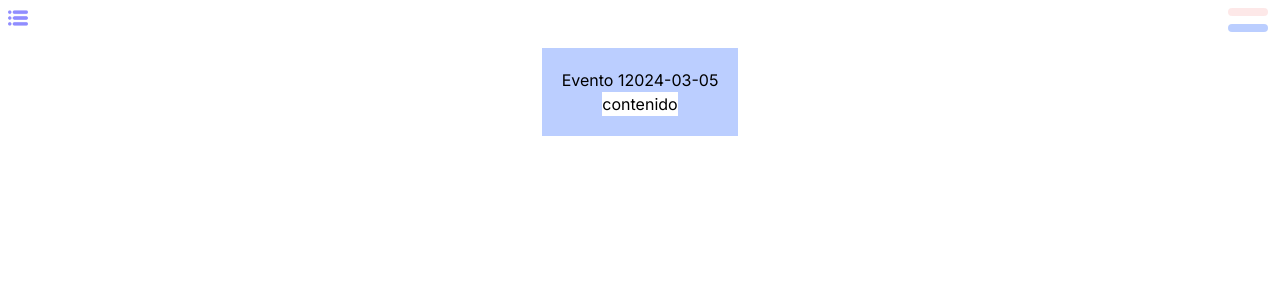
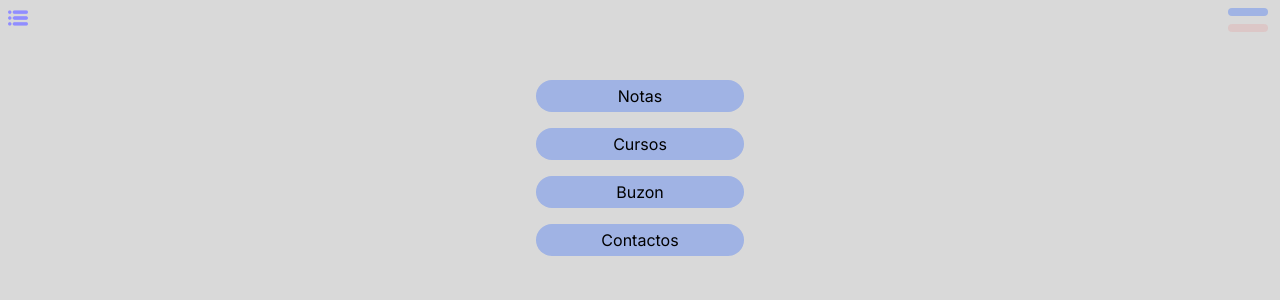
Before and after one commit to KevinG090/proyectoSena.github.io, a Next.js app: page /pages/main in a window 1280 px wide. Both pictures are taken after a click on the picture 18 px from the left and 18 px from the top of the page. Shown: the top 300 px of the page. Built offline with nearby package versions, Linux system fonts and the light colour scheme.

Commit message:
feat: create sidebar basic and event components

```diff
--- a/src/app/components/Events/page.tsx
+++ b/src/app/components/Events/page.tsx
@@ -2,16 +2,16 @@
 
 export default function Event({item = "",fecha = "",contenido = ""}) {
   return (
-    <div className="flex flex-col bg-backg-container-blue place-items-center p-5">
+    <div className="relative flex flex-col bg-backg-container-blue rounded-inputs p-3 w-48 mt-3">
 
-        <div className="flex relative ">
-            <h5 className="place-items-left">{item}</h5>
-            <h5 className="place-items-rigth">{fecha}</h5>
+      <div className="relative flex flex-row place-items-center justify-between">
+        <h5 className="relative place-items-left text-xs">{item}</h5>
+        <h5 className="relative place-items-rigth text-dates">{fecha}</h5>
         </div>
 
-        <div className="flex bg-background-main-page place-items-center justify-between">
-            <div className="flex relative">
-                <h5>{contenido}</h5>
+      <div className="flex flex-col bg-background-main-page place-items-center justify-center rounded mt-2 h-16 ">
+        <div className="flex flex-col relative place-items-center">
+          <h5 className="flex text-center md:text-center text-xs">{contenido}</h5>
             </div>
         </div>
     </div>
--- a/src/app/components/Navbar/page.tsx
+++ b/src/app/components/Navbar/page.tsx
@@ -1,30 +1,42 @@
+'use client';
+
 import Image from "next/image";
 import { useRouter } from 'next/navigation'
+import Sidebar from "../Sidebar/page";
+import { useCallback, useState } from "react";
 
 export default function Navbar() {
   const router = useRouter()
 
-  return <div className="flex mb-12" >
+  const [sidebarOpen, setSidebarOpen] = useState(false);
+
+  const showSidebar = useCallback(()=>{
+    setSidebarOpen(!sidebarOpen)
+  },[sidebarOpen])
+
+  return (
+  <div className="flex mb-12" >
+    <Sidebar isSidebarOpen={sidebarOpen ?? false} />
     <Image
-      className="cursor-pointer absolute top-2 left-2"
+      className="cursor-pointer absolute top-2 left-2 z-50"
       src="/menu.png"
       alt="welcome"
       width={20}
       height={20}
       priority
-      onClick={() => console.log("click")}
+      onClick={() => showSidebar()}
     />
     <button
-      className="absolute bg-backg-inputs-red rounded-inputs py-1 px-5 right-3 top-2"
-      onClick={() => router.push('/pages/main')}
-    >{/* Inicio */}
-    </button>
-
-    <button
-      className="absolute bg-backg-inputs-submit rounded-inputs py-1 px-5 right-3 top-6"
+      className="absolute bg-backg-inputs-red rounded-inputs py-1 px-5 right-3 top-6 z-50"
       onClick={() => router.push('/')}
     >{/* Cerrar Sesión */}
     </button>
 
+    <button
+      className="absolute bg-backg-inputs-submit rounded-inputs py-1 px-5 right-3 top-2 z-50"
+      onClick={() => router.push('/pages/main')}
+    >{/* Inicio */}
+    </button>
   </div>
+  )
 }
--- /dev/null
+++ b/src/app/components/Sidebar/page.tsx
@@ -0,0 +1,41 @@
+import Image from "next/image";
+import { useRouter } from 'next/navigation'
+import { useEffect, useState } from "react";
+
+export default function Sidebar({isSidebarOpen = false}) {
+  const router = useRouter()
+
+  return (
+    <div className={`flex flex-col absolute justify-beetwen place-items-center  bg-backg-container-gray ${isSidebarOpen ? '': 'hidden'} gap-4 top-0 left-0 w-full h-full z-40 `}>
+      {/* <Image
+        className="cursor-pointer z-50"
+        src="/undraw_Profile_pic_re_iwgo.png"
+        alt="welcome"
+        width={20}
+        height={20}
+        priority
+        onClick={() => router.push('/pages/main')}
+      /> */}
+        <button
+          className="flex justify-center place-items-center text-center bg-backg-container-blue rounded-inputs py-1 px-5 mt-20 w-52"
+          onClick={() => router.push('/pages/notas')}
+        >Notas
+        </button>
+        <button
+          className="flex justify-center bg-backg-container-blue rounded-inputs  py-1 px-5 w-52"
+          onClick={() => router.push('/pages/cursos')}
+        >Cursos
+        </button>
+        <button
+          className="flex justify-center bg-backg-container-blue rounded-inputs  py-1 px-5 w-52"
+          onClick={() => router.push('/pages/buzon')}
+        >Buzon
+        </button>
+        <button
+          className="flex justify-center bg-backg-container-blue rounded-inputs  py-1 px-5 w-52"
+          onClick={() => router.push('/pages/contactos')}
+        >Contactos
+        </button>
+    </div>
+  )
+}
--- a/src/app/globals.css
+++ b/src/app/globals.css
@@ -9,6 +9,7 @@
   --backg-inputs-submit: #044AFF45;
   --backg-inputs-red: #EE545422;
   --backg-container-blue: #044AFF45;
+  --backg-container-gray: #D9D9D9;
   --background-start-rgb: 214, 219, 220;
   --background-end-rgb: 255, 255, 255;
   --border-radius-input: 20px
--- /dev/null
+++ b/src/app/pages/buzon/page.tsx
@@ -0,0 +1,7 @@
+import Navbar from "@/app/components/Navbar/page";
+
+export default function page() {
+    return (
+      <div><Navbar/>Buzon</div>
+    )
+  }
--- /dev/null
+++ b/src/app/pages/contactos/page.tsx
@@ -0,0 +1,6 @@
+import Navbar from "@/app/components/Navbar/page";
+export default function page() {
+  return (
+    <div><Navbar/>Contactos</div>
+  )
+}
--- /dev/null
+++ b/src/app/pages/cursos/page.tsx
@@ -0,0 +1,6 @@
+import Navbar from "@/app/components/Navbar/page";
+export default function page() {
+    return (
+      <div><Navbar/>Cursos</div>
+    )
+  }
--- a/src/app/pages/main/page.tsx
+++ b/src/app/pages/main/page.tsx
@@ -2,15 +2,32 @@
 
 import Navbar from "@/app/components/Navbar/page";
 import Event from "@/app/components/Events/page";
+import { useState } from "react";
+import Sidebar from "@/app/components/Sidebar/page";
 
 export default function page() {
+  const [events, setEvents] = useState([
+    {item:"Evento 1", fecha : "2024-03-05", contenido : "contenido"},
+    {item:"Evento 2", fecha : "2024-02-02", contenido : "contenido"},
+    {item:"Evento S", fecha : "2024-02-01", contenido : "contenido"},
+    {item:"Evento Particurlar", fecha : "2024-01-05", contenido : "contenido"},
+  ])
 
   return (
     <main className="main_page flex min-h-screen flex-col items-center">
       <Navbar/>
-      <div className="flex">
-        <Event item="Evento 1" fecha="2024-03-05" contenido="contenido"/>
-
+      <div className="relative flex flex-row bg-backg-container-blue place-items-center rounded-inputs px-6 py-1 mb-4">
+          <h5 className="relative place-items-left text-xs">Eventos</h5>
+      </div>
+      <div className="flex flex-col place-items-center justify-between w-52">
+        {
+          events.map((val)=>{
+            let items = val?.item ?? "Evento General"
+            let fecha = val?.fecha ?? ""
+            let contenido = val?.contenido ?? "contenido"
+            return <Event item={items} fecha={fecha} contenido={contenido}/>
+          })
+        }
       </div >
     </main>
   );
--- /dev/null
+++ b/src/app/pages/notas/page.tsx
@@ -0,0 +1,6 @@
+import Navbar from "@/app/components/Navbar/page";
+export default function page() {
+    return (
+      <div><Navbar/>Notas</div>
+    )
+  }
--- a/tailwind.config.ts
+++ b/tailwind.config.ts
@@ -19,6 +19,7 @@ const config: Config = {
         'backg-inputs': 'var(--backg-inputs)',
         'backg-inputs-red': 'var(--backg-inputs-red)',
         'backg-container-blue': 'var(--backg-container-blue)',
+        'backg-container-gray': 'var(--backg-container-gray)',
         'backg-inputs-submit': 'var(--backg-inputs-submit)',
         'background-start-rgb': 'var(--background-start-rgb)',
         'background-end-rgb': 'var(--background-end-rgb)',
@@ -26,6 +27,9 @@ const config: Config = {
       borderRadius: {
         'inputs': 'var(--border-radius-input)',
       },
+      fontSize: {
+        'dates': '10px'
+      }
     },
   },
   plugins: [],
```
